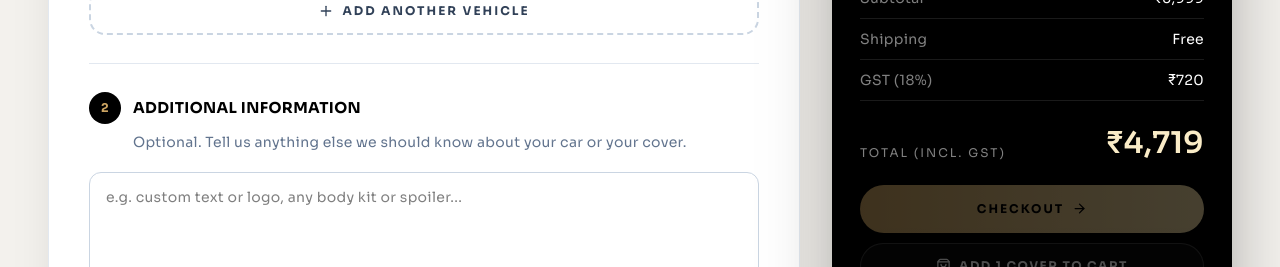
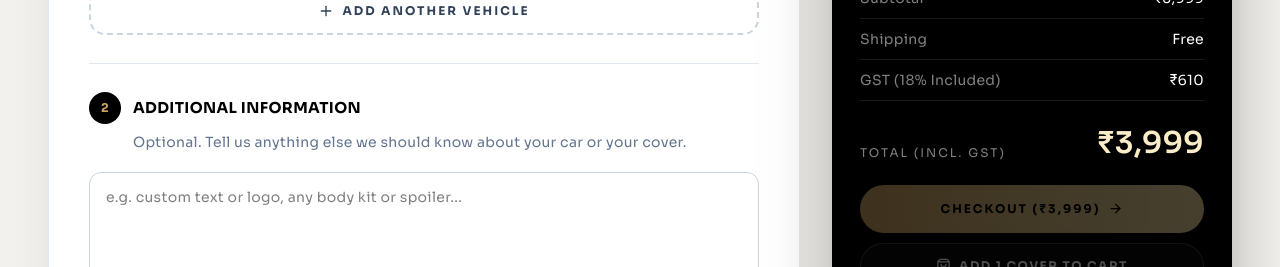
Before and after one commit to jaa8chirag/CarCover, a Next.js app: page /shop/outdoor-pro in a window 1280 px wide. Shown: the part 1318-1585 px from the top of the page. Built offline with nearby package versions, Linux system fonts and the light colour scheme; no server answers.

Commit message:
fix: make all prices 18% GST inclusive and remove duplicate tax addition in cart and checkout

```diff
--- a/src/app/api/orders/route.ts
+++ b/src/app/api/orders/route.ts
@@ -2,7 +2,7 @@ import { FABRICS } from '@/data/fabrics';
 import { CAR_BRANDS, FABRIC_COLORS, getSizeTier } from '@/data/carData';
 import { ensureCatalog, priceFor } from '@/lib/catalog';
 import { createOrder, type OrderItem } from '@/lib/orders';
-import { gstOn } from '@/data/fabrics';
+import { gstOn, gstIncluded } from '@/data/fabrics';
 
 export const dynamic = 'force-dynamic';
 
@@ -76,8 +76,9 @@ export async function POST(req: Request) {
       });
     }
 
-    const subtotal = items.reduce((n, i) => n + i.price, 0);
-    const gst = gstOn(subtotal);
+    const total = items.reduce((n, i) => n + i.price, 0);
+    const gst = gstIncluded(total);
+    const subtotal = total - gst;
     const doc = await createOrder({
       status: 'new',
       customer: { name, email, phone },
@@ -86,7 +87,7 @@ export async function POST(req: Request) {
       items,
       subtotal,
       gst,
-      total: subtotal + gst,
+      total,
       tracking: { courier: '', awb: '' },
       adminNote: '',
     });
--- a/src/app/api/shiprocket/checkout/route.ts
+++ b/src/app/api/shiprocket/checkout/route.ts
@@ -1,4 +1,4 @@
-import { FABRICS, gstOn } from '@/data/fabrics';
+import { FABRICS, gstOn, gstIncluded } from '@/data/fabrics';
 import { getProduct } from '@/lib/catalog';
 import { createAwaitingOrder, type OrderItem } from '@/lib/orders';
 import { createCheckoutToken, shiprocketEnabled, type CheckoutLine } from '@/lib/shiprocket';
@@ -63,16 +63,17 @@ export async function POST(req: Request) {
         perFabric.set(fabric.id, {
           variantId: product.id * 100 + 1,
           quantity: qty,
-          price: unitPrice + gstOn(unitPrice),
+          price: unitPrice,
           name: isCustomBespoke ? 'Bespoke Design Booking Advance (GST included)' : `${fabric.title} (GST included)`,
           imageUrl: `${origin}${product.image}`,
         });
     }
 
-    const subtotal = items.reduce((n, i) => n + i.price, 0);
-    const gst = gstOn(subtotal);
+    const total = items.reduce((n, i) => n + i.price, 0);
+    const gst = gstIncluded(total);
+    const subtotal = total - gst;
     const { token, orderId } = await createCheckoutToken([...perFabric.values()], `${origin}/order-complete`);
-    const orderNumber = await createAwaitingOrder({ srOrderId: orderId, items, subtotal, gst, total: subtotal + gst });
+    const orderNumber = await createAwaitingOrder({ srOrderId: orderId, items, subtotal, gst, total });
     return Response.json({ ok: true, token, orderId, orderNumber });
   } catch (e) {
     console.error('shiprocket checkout failed', e);
--- a/src/app/shop/[fabric]/layout.tsx
+++ b/src/app/shop/[fabric]/layout.tsx
@@ -15,7 +15,7 @@ export async function generateMetadata({ params }: Params): Promise<Metadata> {
   if (!f) return { title: 'Cover not found', robots: { index: false, follow: false } };
   return pageMetadata({
     title: `${f.title}: ${f.subtitle}`,
-    description: `${f.description} From ₹${f.price.toLocaleString('en-IN')} plus GST, free shipping across India. Made to measure for your car.`,
+    description: `${f.description} From ₹${f.price.toLocaleString('en-IN')} (incl. 18% GST), free shipping across India. Made to measure for your car.`,
     path: `/shop/${f.id}`,
     image: f.image,
   });
@@ -47,7 +47,7 @@ export default async function Layout({ children, params }: Params & { children:
           availability: 'https://schema.org/InStock',
           itemCondition: 'https://schema.org/NewCondition',
           seller: { '@type': 'Organization', name: BUSINESS.name },
-          priceSpecification: { '@type': 'PriceSpecification', price: f.price, priceCurrency: 'INR', valueAddedTaxIncluded: false },
+          priceSpecification: { '@type': 'PriceSpecification', price: f.price, priceCurrency: 'INR', valueAddedTaxIncluded: true },
           shippingDetails: {
             '@type': 'OfferShippingDetails',
             shippingRate: { '@type': 'MonetaryAmount', value: 0, currency: 'INR' },
--- a/src/app/shop/layout.tsx
+++ b/src/app/shop/layout.tsx
@@ -4,7 +4,7 @@ import { pageMetadata } from '@/lib/seo';
 export const metadata: Metadata = pageMetadata({
   title: 'Shop Car Covers: Outdoor, Indoor, Bespoke and Unveiling',
   description:
-    'Shop made-to-measure car covers in India. Outdoor covers for rain and sun, soft indoor covers for the garage, bespoke printed covers and unveiling covers. Prices include free shipping; GST extra.',
+    'Shop made-to-measure car covers in India. Outdoor covers for rain and sun, soft indoor covers for the garage, bespoke printed covers and unveiling covers. Prices include free shipping and 18% GST.',
   path: '/shop',
 });
 
--- a/src/components/CheckoutDrawer.tsx
+++ b/src/components/CheckoutDrawer.tsx
@@ -1,6 +1,6 @@
 'use client';
 
-import { gstOn } from '@/data/fabrics';
+import { gstOn, gstIncluded } from '@/data/fabrics';
 import React, { useEffect, useState } from 'react';
 import { X, Trash2, ArrowRight, CheckCircle2, Lock } from 'lucide-react';
 import confetti from 'canvas-confetti';
@@ -75,9 +75,9 @@ export default function CheckoutDrawer({
 
   if (!isOpen) return null;
 
-  const subtotal = items.reduce((sum, item) => sum + (item.price || 0), 0);
-  const gst = gstOn(subtotal);
-  const total = subtotal + gst;
+  const total = items.reduce((sum, item) => sum + (item.price || 0), 0);
+  const gst = gstIncluded(total);
+  const subtotal = total;
 
   const loadShiprocket = () =>
     new Promise<void>((resolve, reject) => {
@@ -553,7 +553,7 @@ export default function CheckoutDrawer({
                       <span style={{ color: '#00665e', fontWeight: 600 }}>Free</span>
                     </div>
                     <div style={{ display: 'flex', justifyContent: 'space-between' }}>
-                      <span>GST (18%)</span>
+                      <span>GST (18% Included)</span>
                       <span>{currencySymbol}{gst.toLocaleString('en-IN')}</span>
                     </div>
                   </div>
@@ -569,7 +569,7 @@ export default function CheckoutDrawer({
                   >
                     <div>
                       <div style={{ fontSize: '11px', color: '#5c6462', textTransform: 'uppercase', letterSpacing: '1px' }}>
-                        Total (incl. GST)
+                        Total (incl. 18% GST & Shipping)
                       </div>
                       <div style={{ fontSize: '12px', color: '#00665e', display: 'flex', alignItems: 'center', gap: '4px', marginTop: '2px', fontWeight: 600 }}>
                         <Lock size={12} /> {sr.enabled ? 'Secure payment by Shiprocket · address next' : 'Free Pan-India Insured Express + COD/UPI'}
--- a/src/components/CoverStudio.tsx
+++ b/src/components/CoverStudio.tsx
@@ -1,6 +1,6 @@
 'use client';
 
-import { gstOn } from '@/data/fabrics';
+import { gstOn, gstIncluded } from '@/data/fabrics';
 import React, { useState } from 'react';
 import confetti from 'canvas-confetti';
 import { Check, ShoppingBag, Plus, Trash2, PhoneCall, ArrowRight, Sparkles } from 'lucide-react';
@@ -129,8 +129,9 @@ export default function CoverStudio({ fabric, onAddToCart, onOpenCart }: Props)
     return sum + unitPrice * c.quantity;
   }, 0);
 
-  const gst = gstOn(subtotal);
-  const total = subtotal + gst;
+  // Prices already include 18% GST; total equals the subtotal
+  const total = subtotal;
+  const gst = gstIncluded(total);
 
   const ready = cars.length > 0 && cars.every((c) => c.brand.trim() && c.model.trim() && c.year.trim());
 
@@ -523,7 +524,7 @@ export default function CoverStudio({ fabric, onAddToCart, onOpenCart }: Props)
             <Row k="Balance on 3D approval" v={formatINR((fullStartingPrice - BESPOKE_DEPOSIT) * totalCovers)} />
           )}
           <Row k="Shipping" v="Free" />
-          <Row k="GST (18%)" v={formatINR(gst)} />
+          <Row k="GST (18% Included)" v={formatINR(gst)} />
 
           <div className="flex items-end justify-between pt-6">
             <span className="text-xs uppercase tracking-[2px] text-white/50">
@@ -539,7 +540,7 @@ export default function CoverStudio({ fabric, onAddToCart, onOpenCart }: Props)
               disabled={!ready}
               className="w-full py-4 rounded-full bg-gradient-to-r from-[#cca462] to-[#e7d29d] hover:brightness-105 text-black text-xs font-bold uppercase tracking-[2px] flex items-center justify-center gap-2 cursor-pointer transition-all shadow-[0_12px_28px_-8px_rgba(204,164,98,0.5)] disabled:opacity-30 disabled:cursor-not-allowed disabled:shadow-none"
             >
-              <span>{isBespoke ? `Pay ${formatINR(total)} Advance & Start Design` : 'Checkout'}</span>
+              <span>{isBespoke ? `Pay ${formatINR(total)} Advance & Start Design` : `Checkout (${formatINR(total)})`}</span>
               <ArrowRight size={15} />
             </button>
 
--- a/src/data/fabrics.ts
+++ b/src/data/fabrics.ts
@@ -24,10 +24,14 @@ export interface Fabric {
 // Product range: Outdoor (Standard, Pro, Elite), Indoor (Standard, Elite) and Unveiling (one cover).
 // NOTE: prices and spec copy are placeholders until the client supplies final figures.
 /** Shown under every price. */
-export const PRICE_NOTE = 'Includes shipping. GST 18% extra.';
+/** Shown under every price. */
+export const PRICE_NOTE = 'Inclusive of 18% GST & free delivery';
 
 export const GST_RATE = 0.18;
-export const gstOn = (amount: number) => Math.round(amount * GST_RATE);
+/** Returns the 18% GST portion already included in the gross amount. */
+export const gstIncluded = (gross: number) => Math.round((gross * 18) / 118);
+/** Kept for backwards compatibility: returns 18% GST included in gross amount. */
+export const gstOn = (gross: number) => Math.round((gross * 18) / 118);
 
 export const FABRICS: Fabric[] = [
   {
```
